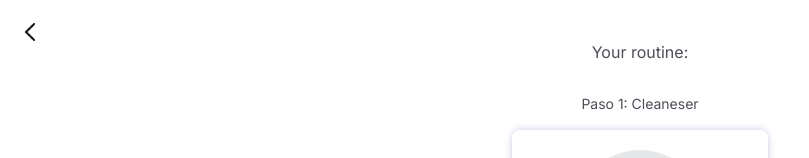
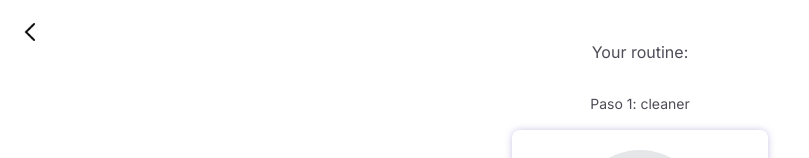
Before and after one commit to RosanneVN/Bubble, a Next.js app: page /routine in a window 1280 px wide. Shown: the top 158 px of the page, without its empty margins (0-809 px from the left). Built offline with nearby package versions, Linux system fonts and the light colour scheme.

Commit message:
fix spelling

```diff
--- a/src/app/components/ProductCards.jsx
+++ b/src/app/components/ProductCards.jsx
@@ -5,7 +5,7 @@
     <>
       {" "}
       <section className="flex flex-col w-full h-72 justify-center items-center gap-4 text-[#4e4c57]">
-        <p className="text-sm">Paso 1: Cleaneser</p>
+        <p className="text-sm">Paso 1: cleaner</p>
         <div className="flex flex-col w-64 h-64  rounded-lg shadow-[0px_0px_8px_-1px_rgba(190,182,222,1)] gap-4 py-5 ">
           <div className="flex flex-col justify-center items-center ">
             <Link href="/product">
```
